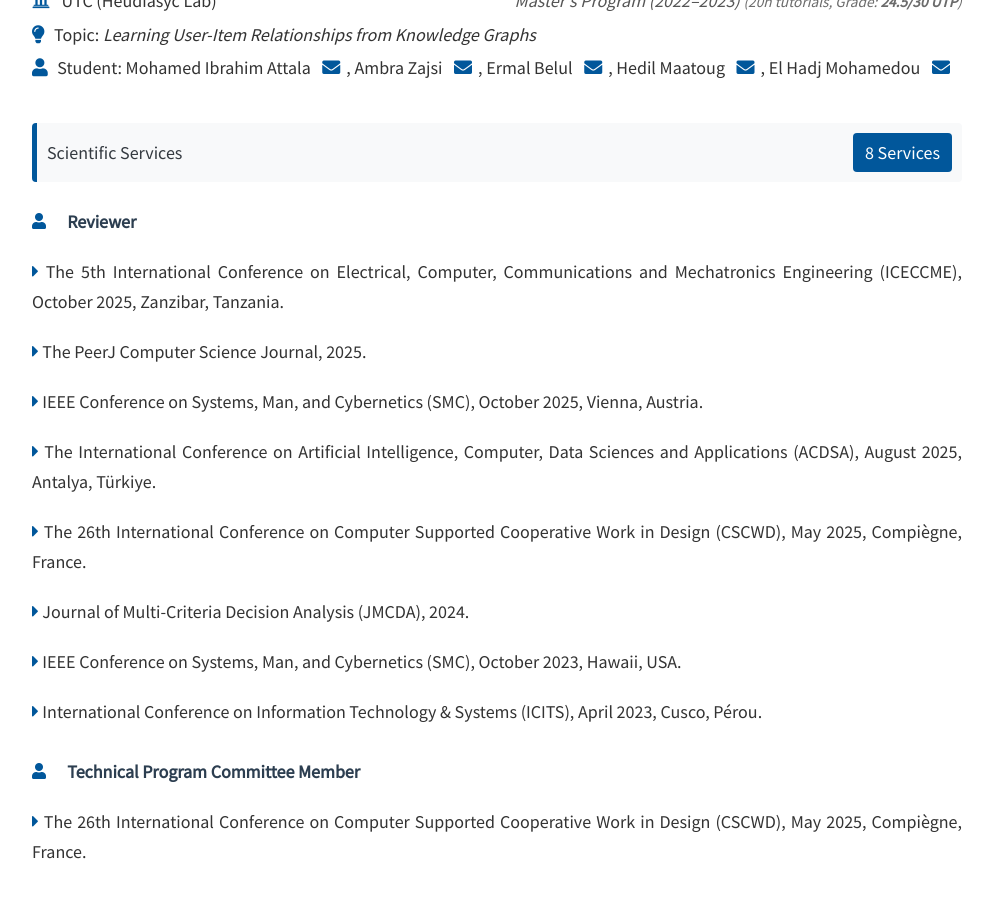
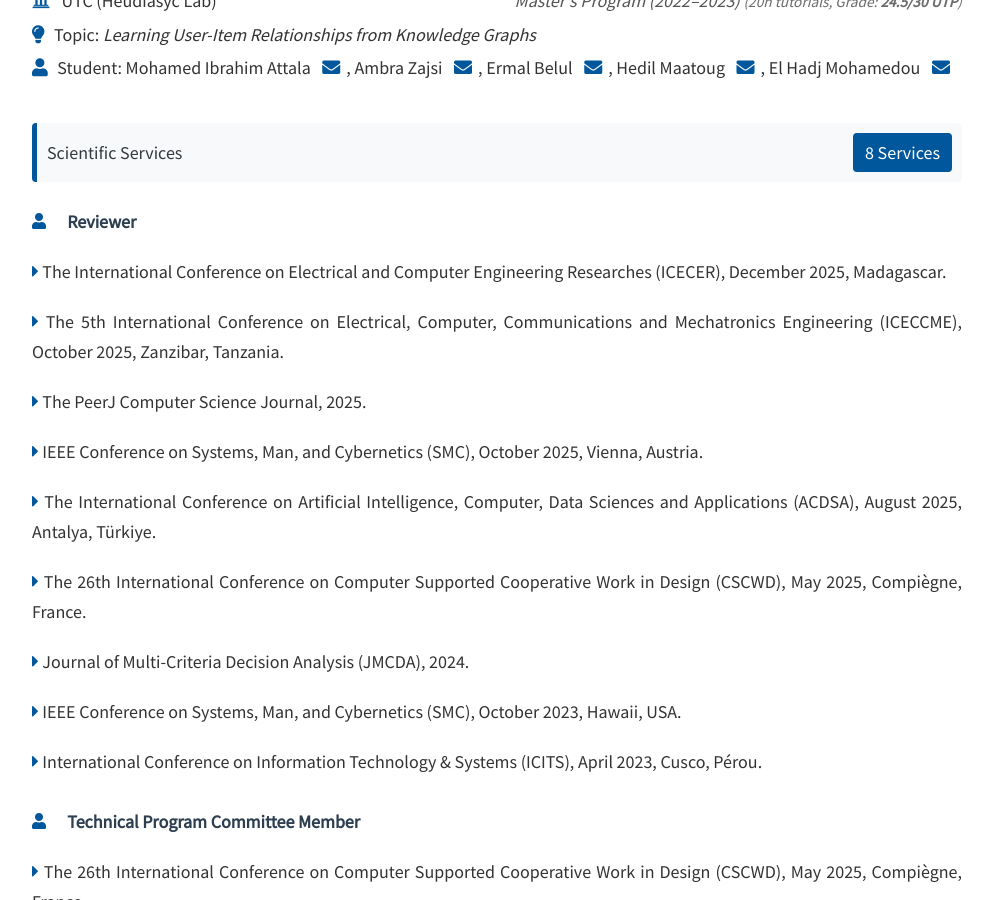
Before and after one commit to lengocluyen/lengocluyen.github.io, a Jekyll site: the page built from services.html, in a window 1280 px wide and 900 px high, scrolled down 683 px. Shown: the whole window, without its empty margins (143-1136 px from the left). Built offline with Jekyll 4.4.1, drawn with Linux system fonts in a browser that asks for light colours; nearby versions of some CDN libraries.

Commit message:
Update services.html

```diff
--- a/_includes/services.html
+++ b/_includes/services.html
@@ -119,6 +119,10 @@
 
   <div class="panel-default">
     <div class="panel-body">
+      <h5>
+                    <div class="div-justify-pub">
+                        <i class="fa fa-caret-right"></i>&nbsp;The International Conference on Electrical and Computer Engineering Researches (ICECER), December 2025, Madagascar.</div>
+    </h5>
   <h5>
                     <div class="div-justify-pub">
                         <i class="fa fa-caret-right"></i>&nbsp;The 5th International Conference on Electrical, Computer, Communications and Mechatronics Engineering (ICECCME), October 2025, Zanzibar, Tanzania.</div>
```
